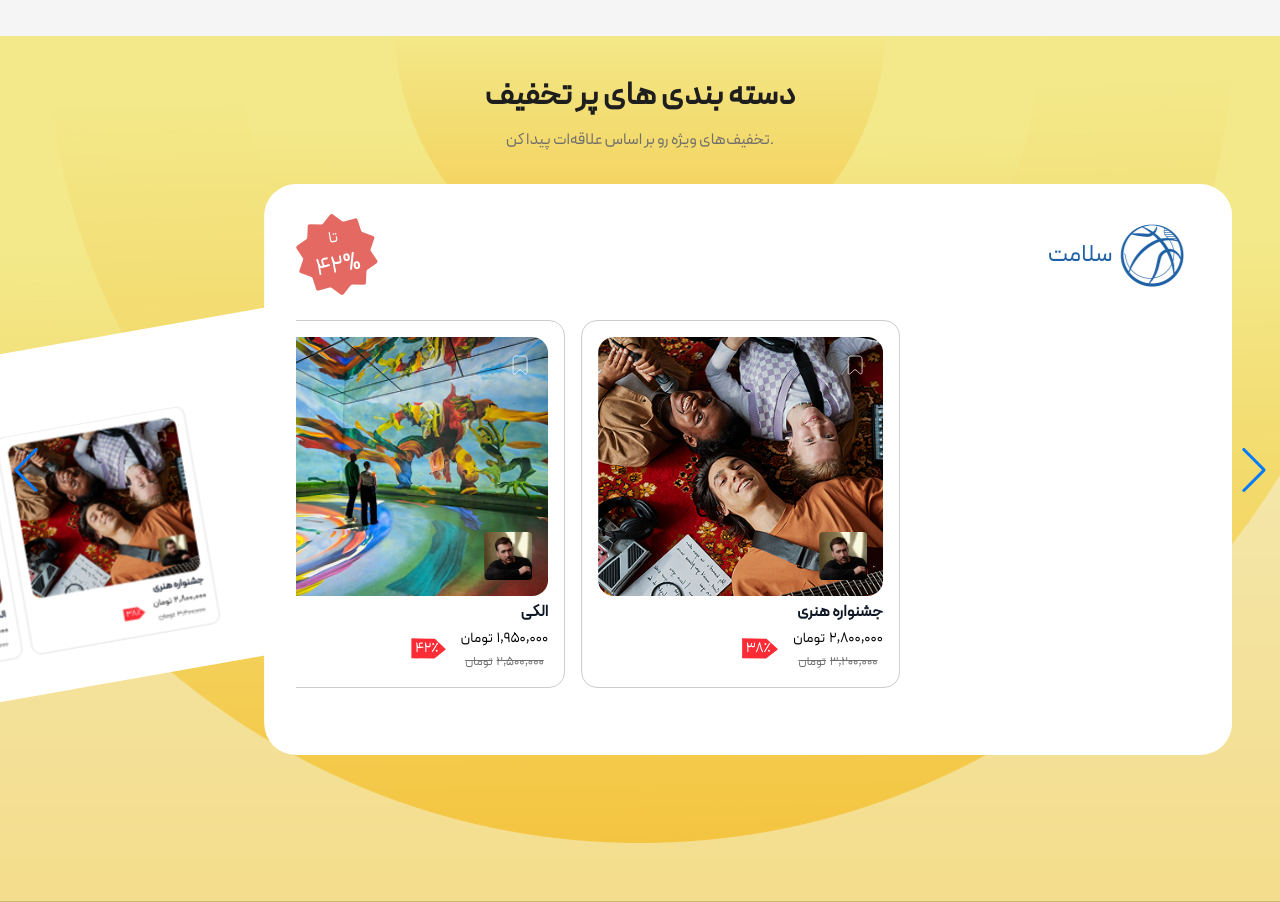
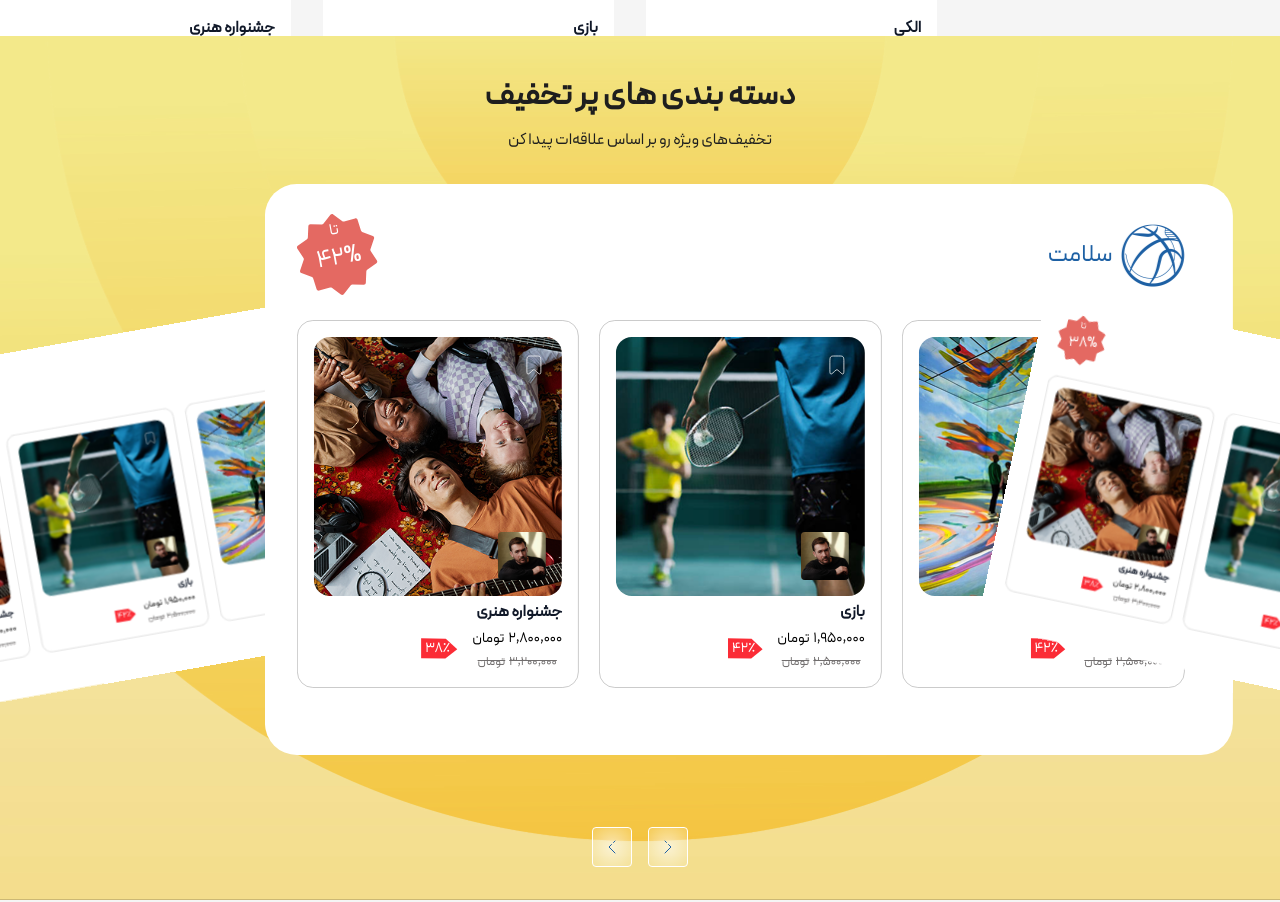
Before and after one commit to sajjadheydari1401/test-seepan, a Next.js app: page / in a window 1280 px wide. Shown: the part 1900-2802 px from the top of the page. Built offline with nearby package versions, Linux system fonts and the light colour scheme.

Commit message:
fix: apply responsiveness to categories section

```diff
--- a/app/components/DiscountedCategories.tsx
+++ b/app/components/DiscountedCategories.tsx
@@ -1,59 +1,105 @@
+/* eslint-disable @typescript-eslint/ban-ts-comment */
+/* eslint-disable react-hooks/refs */
 "use client";
 
 import CategoryCard from "./common/CategoryCard";
 import { Swiper, SwiperSlide } from "swiper/react";
 import { categoryCards } from "@/app/data/events";
-import { Autoplay, Navigation } from "swiper/modules";
+import { Navigation } from "swiper/modules";
+import { useRef, useState } from "react";
+import type { Swiper as SwiperType } from "swiper";
+import leftArrow from "../../public/icons/left-icon.svg";
+import rightArrow from "../../public/icons/right-icon.svg";
+import Image from "next/image";
 
 const DiscountedCategories = () => {
+  const prevRef = useRef<HTMLButtonElement>(null);
+  const nextRef = useRef<HTMLButtonElement>(null);
+  // eslint-disable-next-line @typescript-eslint/no-unused-vars
+  const [_, setSwiperInstance] = useState<SwiperType | null>(null);
+
   return (
     <section
-      className="relative h-216.5 overflow-hidden bg-cover bg-center md:mt-30 py-9"
+      className="relative md:h-216 overflow-hidden bg-cover bg-center md:mt-30 md:py-9 pt-5 pb-8 max-md:bottom-25 max-md:pr-4"
       style={{
         backgroundImage: "url('/images/categories-bg.svg')",
       }}
     >
-      <p className="md:text-[32px] text-[#1E1E1E] text-center font-semibold md:font-bold">
+      <p className="md:text-[32px] text-[24px] text-[#1E1E1E] text-center font-semibold md:font-bold">
         دسته بندی های پر تخفیف
       </p>
-      <p className="mt-2 text-[12px] md:text-[16px] text-[#716E6E] text-center md:mb-8">
-        تخفیف‌های ویژه رو بر اساس علاقه‌ات پیدا کن.
+      <p className="mt-2 text-[14px] md:text-[16px] text-[#1E1E1E] text-center mb-4 md:mb-8">
+        تخفیف‌های ویژه رو بر اساس علاقه‌ات پیدا کن
       </p>
 
       <Swiper
-        modules={[Navigation, Autoplay]}
-        slidesPerView={2.7}
-        spaceBetween={450}
+        onSwiper={(swiper) => {
+          setSwiperInstance(swiper);
+        }}
+        modules={[Navigation]}
+        slidesPerView={1}
+        spaceBetween={40}
+        breakpoints={{ 765: { slidesPerView: 2.7, spaceBetween: 450 } }}
         centeredSlides
-        navigation
-        loop
-        autoplay
+        initialSlide={Math.floor(categoryCards.length / 2)}
+        allowTouchMove={false}
+        navigation={{
+          prevEl: prevRef.current,
+          nextEl: nextRef.current,
+        }}
+        onBeforeInit={(swiper: SwiperType) => {
+          // @ts-ignore
+          swiper.params.navigation.prevEl = prevRef.current;
+          // @ts-ignore
+          swiper.params.navigation.nextEl = nextRef.current;
+        }}
       >
         {categoryCards.map((card, index) => (
           <SwiperSlide
             key={index}
             className="
               transition-all duration-300
-              scale-60
+              md:scale-60
 
-              [&.swiper-slide-prev]:-rotate-10
-              [&.swiper-slide-prev]:translate-y-20
-              [&.swiper-slide-prev]:-translate-x-30
+              md:[&.swiper-slide-prev]:-rotate-10
+              md:[&.swiper-slide-prev]:translate-y-20
+              md:[&.swiper-slide-prev]:-translate-x-30
 
 
-              [&.swiper-slide-next]:rotate-12
-              [&.swiper-slide-next]:-translate-x-53
+              md:[&.swiper-slide-next]:rotate-12
+              md:[&.swiper-slide-next]:-translate-x-53
 
-              [&.swiper-slide-active]:scale-100
-              [&.swiper-slide-active]:rotate-0
-              [&.swiper-slide-active]:-translate-x-70
-              [&.swiper-slide-active]:translate-y-0
+              md:[&.swiper-slide-active]:scale-100
+              md:[&.swiper-slide-active]:rotate-0
+              md:[&.swiper-slide-active]:-translate-x-70
+              md:[&.swiper-slide-active]:translate-y-0
            "
           >
-            <CategoryCard {...card} />
+            <CategoryCard
+              {...card}
+              className="max-md:h-86.25 max-md:rounded-l-none! max-md:rounded-r-2xl! max-md:w-full"
+            />
           </SwiperSlide>
         ))}
       </Swiper>
+
+      <div className="flex justify-center gap-4 mt-4 md:mt-18 max-md:pl-4">
+        <button
+          ref={prevRef}
+          className="cursor-pointer flex w-6 h-6 md:h-10 md:w-10 items-center justify-center rounded-lg md:rounded border border-white bg-[radial-gradient(circle,rgba(255,255,255,0.6)_0%,rgba(255,255,255,0.1)_100%)]"
+          aria-label="Previous"
+        >
+          <Image src={leftArrow} alt="Previous" width={24} height={24} />
+        </button>
+
+        <button
+          ref={nextRef}
+          className="cursor-pointer flex w-6 h-6 md:h-10 md:w-10 items-center justify-center rounded-lg md:rounded bg-transparent border border-white bg-[radial-gradient(circle,rgba(255,255,255,0.6)_0%,rgba(255,255,255,0.1)_100%)]"
+          aria-label="Next"
+        >
+          <Image src={rightArrow} alt="Next" width={24} height={24} />
+        </button>
+      </div>
     </section>
   );
 };
--- a/app/components/Featured.tsx
+++ b/app/components/Featured.tsx
@@ -34,7 +34,7 @@ const Featured = () => {
           />
         </div>
 
-        <div className="absolute bottom-0 left-0 gap-8 w-full max-w-234.25 h-89.5 flex">
+        <div className="absolute bottom-0 md:-bottom-40 left-0 gap-8 w-full max-w-234.25 md:h-89.5 flex">
           {eventCards.map((i, index) => (
             <EventCard
               key={index}
@@ -67,7 +67,7 @@ const Featured = () => {
               title={i.title}
               price={i.price}
               currency={i.currency}
-              className="xs:max-w-2/4 max-xs:w-full rounded-lg! px-2! pt-2! pb-0! h-54! grow"
+              className="xs:max-w-2/4 max-xs:w-full rounded-lg! px-2! pt-2! pb-0! h-54!"
               imageClassName="max-h-41.25 rounded-lg! mb-1!"
             />
           ))}
--- a/app/components/MobileOrbitSlider.tsx
+++ b/app/components/MobileOrbitSlider.tsx
@@ -19,6 +19,7 @@ export default function MobileOrbitSlider({ cards }: Props) {
         modules={[Navigation, Autoplay]}
         slidesPerView={1.7}
         centeredSlides
+        initialSlide={Math.floor(cards.length / 2)}
         autoplay
         className="!overflow-visible"
       >
--- a/app/components/common/CategoryCard.tsx
+++ b/app/components/common/CategoryCard.tsx
@@ -5,7 +5,7 @@ import discountStarIcon from "../../../public/icons/discount-star-icon.svg";
 import { Swiper, SwiperSlide } from "swiper/react";
 import EventCard from "./EventCard";
 import { eventCards } from "@/app/data/events";
-import { Autoplay, Navigation } from "swiper/modules";
+import { Navigation } from "swiper/modules";
 
 import "swiper/css";
 import "swiper/css/navigation";
@@ -20,44 +20,52 @@ type Props = {
 const CategoryCard = ({ className = "", discount, image, title }: Props) => {
   return (
     <div
-      className={`w-242 h-142.75 overflow-hidden rounded-4xl bg-white pt-7.5 pr-12 pb-13.25 pl-8 ${className}`}
+      className={`md:w-242 h-auto md:h-142.75 overflow-hidden rounded-4xl bg-white p-3 md:pt-7.5 md:pr-12 md:pb-13.25 md:pl-8 ${className}`}
     >
       <div className="flex justify-between items-center mb-6">
-        <div className="relative">
+        <div className="relative shrink-0">
           <Image
             src={discountStarIcon}
             alt="star"
             width={81.24}
             height={81.24}
-            className=""
+            className="max-md:w-13 max-md:h-13"
           />
-          <div className="text-white flex flex-col absolute top-3 left-[22%] text-center -rotate-10">
-            <span>تا</span>
-            <span className="text-2xl">{discount}%</span>
+          <div className="text-white flex flex-col absolute md:left-[22%] top-1 left-[18%] text-center -rotate-10">
+            <span className="text-[10px] md:text-base">تا</span>
+            <span className="text-[16px] md:text-2xl">{discount}%</span>
           </div>
         </div>
 
-        <div className="flex gap-2 items-center">
-          <h2 className="text-2xl text-[#1D60A4]">{title}</h2>
-          <Image src={image} alt="logo" width={64} height={64} className="" />
+        <div className="flex gap-2 items-center max-md:gap-1">
+          <h2 className="text-xl md:text-2xl text-[#1D60A4] max-md:text-lg">
+            {title}
+          </h2>
+          <Image
+            src={image}
+            alt="logo"
+            width={64}
+            height={64}
+            className="max-md:w-12 max-md:h-12"
+          />
         </div>
       </div>
 
       <Swiper
-        modules={[Navigation, Autoplay]}
-        slidesPerView={2.7}
-        spaceBetween={16}
-        centeredSlides
-        // autoplay
-        loop
+        modules={[Navigation]}
+        slidesPerView={2}
+        spaceBetween={20}
+        breakpoints={{
+          765: { slidesPerView: 3, spaceBetween: 20 },
+        }}
       >
         {eventCards.map((card, index) => (
-          <SwiperSlide key={index}>
+          <SwiperSlide key={index} className="max-md:w-auto!">
             <EventCard
               {...card}
-              imageClassName="h-[259px]! mb-1!"
-              className="border border-[#CBCBCB] "
-              priceClassName="text-[14px]!"
+              className="md:border md:border-[#CBCBCB] max-w-full md:max-w-72.75 max-md:p-0! max-md:w-40"
+              imageClassName="h-[160px]! max-md:w-[160px]! md:h-[200px] md:h-[259px]! mb-1!"
+              priceClassName="text-[12px] md:text-[14px]!"
             />
           </SwiperSlide>
         ))}
--- a/app/components/common/EventCard.tsx
+++ b/app/components/common/EventCard.tsx
@@ -27,7 +27,7 @@ const EventCard = ({
 }: Props) => {
   return (
     <div
-      className={`w-50 h-57.5 lg:w-full lg:h-full overflow-hidden rounded-2xl bg-white p-4 ${className}`}
+      className={`w-50 h-57.5 lg:w-full lg:h-full overflow-hidden rounded-2xl bg-white p-4 max-md:aspect-square ${className}`}
     >
       <div
         className={`relative h-full w-full rounded-2xl mb-5.75 ${imageClassName}`}
@@ -46,7 +46,7 @@ const EventCard = ({
           alt="Save"
           width={32}
           height={32}
-          className="absolute top-1.5 right-1.5 md:top-4 md:right-4 h-6 w-6 max-md:h-4.5 max-md:w-4.5 cursor-pointer"
+          className="absolute top-1.5 right-1.5 md:top-4 md:right-4 h-6 w-6 cursor-pointer"
         />
 
         {/* User Photo */}
@@ -55,7 +55,7 @@ const EventCard = ({
           alt="User"
           width={48}
           height={48}
-          className="absolute bottom-2 right-2 md:bottom-4 md:right-4 max-md:h-6 max-md:w-6 rounded-sm md:rounded cursor-pointer"
+          className="absolute bottom-2 right-2 md:bottom-4 md:right-4 max-md:h-9 max-md:w-9 rounded-sm md:rounded cursor-pointer"
         />
       </div>
 
```
Also changed, not shown: public/icons/left-icon.svg (added), public/icons/right-icon.svg (added).
